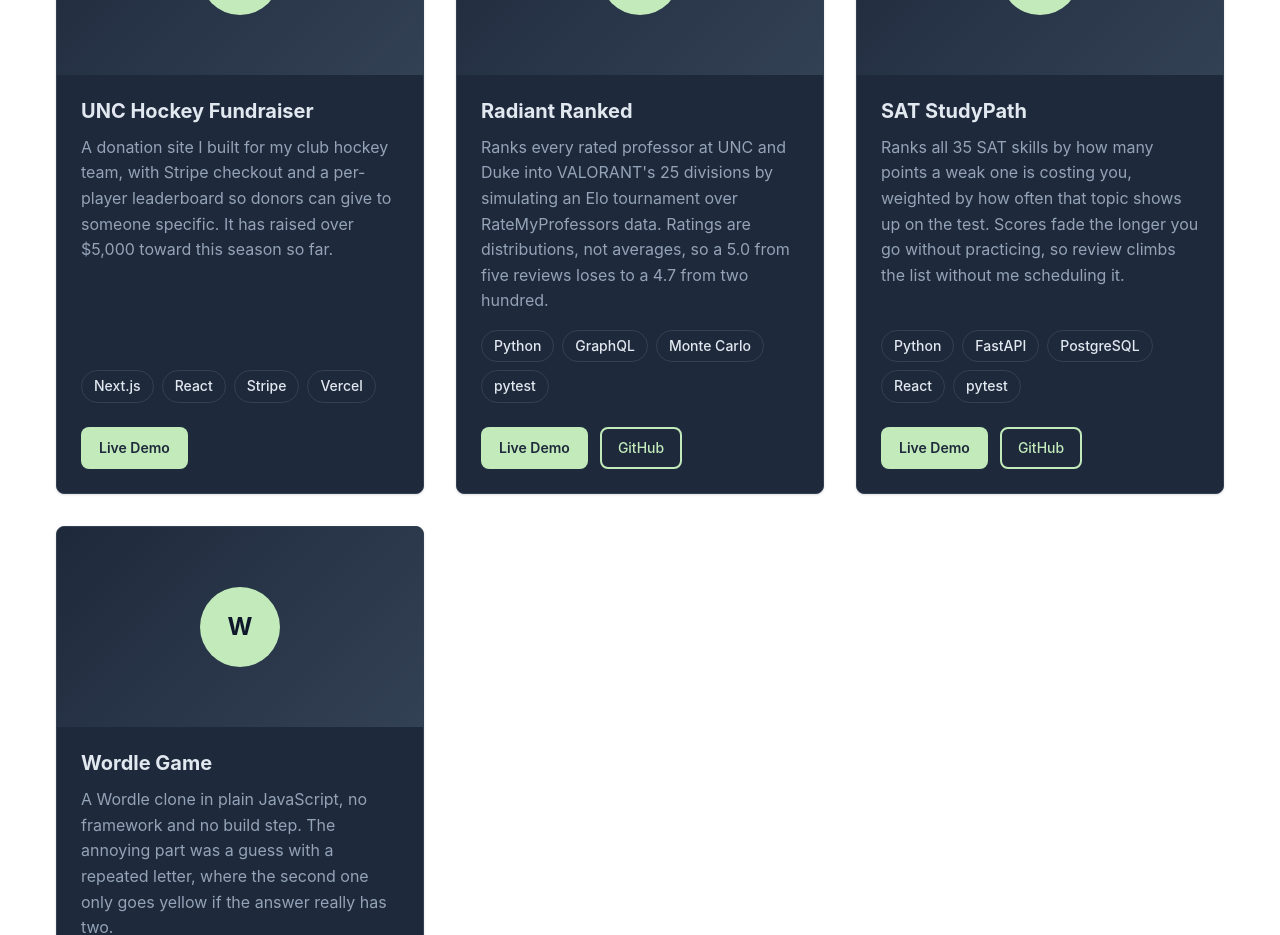
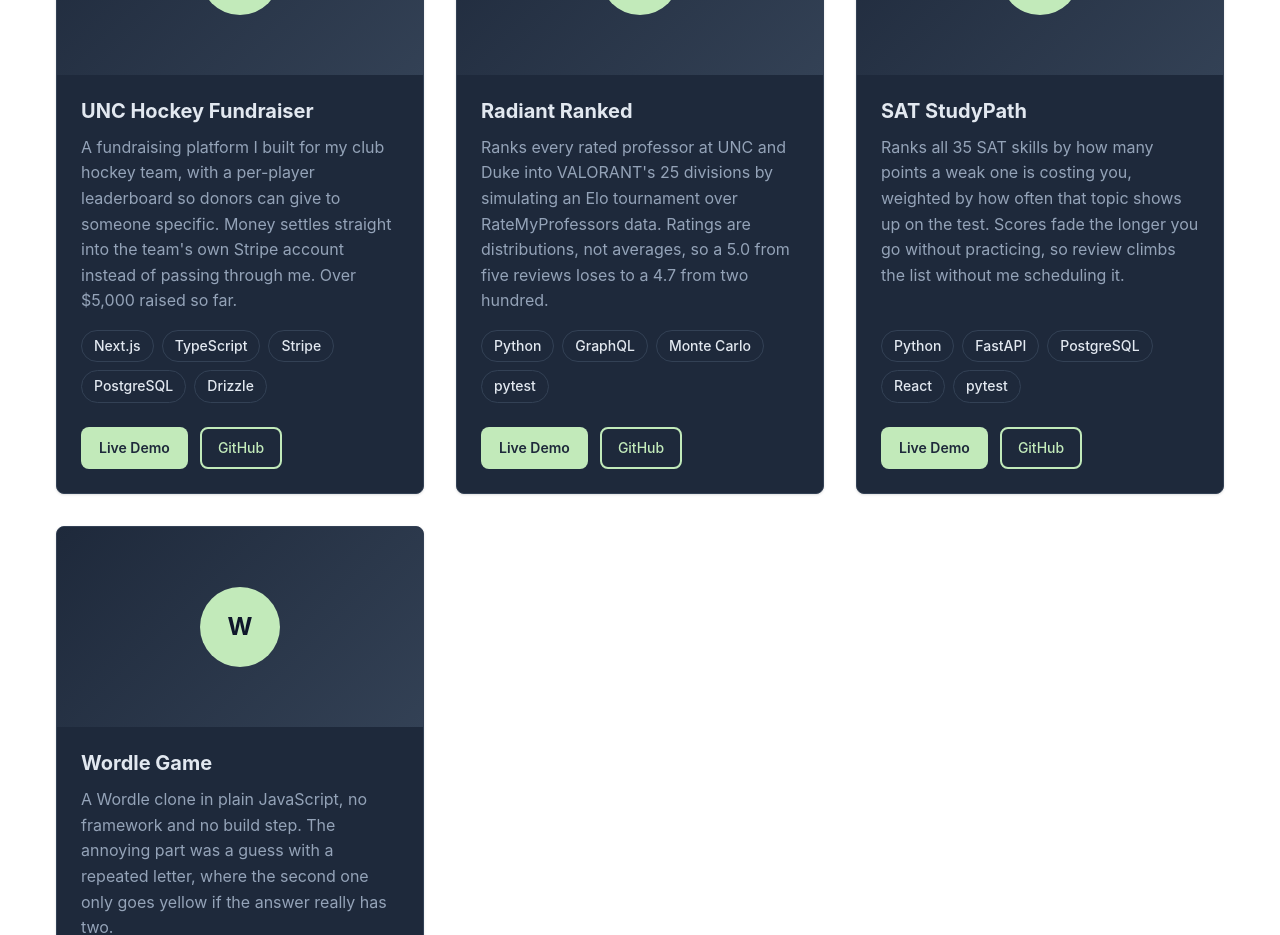
Before and after one commit to andrewpi9/andrewpi9.github.io, a React (Vite) app in the folder portfolio/: page / in a window 1280 px wide. Shown: the part 2300-3235 px from the top of the page. Built offline with nearby package versions, Linux system fonts and the light colour scheme.

Commit message:
adding the hockey fundraiser repo

```diff
--- a/portfolio/src/components/layout/Projects.tsx
+++ b/portfolio/src/components/layout/Projects.tsx
@@ -9,9 +9,10 @@
     {
       id: '0',
       title: 'UNC Hockey Fundraiser',
-      description: 'A donation site I built for my club hockey team, with Stripe checkout and a per-player leaderboard so donors can give to someone specific. It has raised over $5,000 toward this season so far.',
-      technologies: ['Next.js', 'React', 'Stripe', 'Vercel'],
+      description: 'A fundraising platform I built for my club hockey team, with a per-player leaderboard so donors can give to someone specific. Money settles straight into the team\'s own Stripe account instead of passing through me. Over $5,000 raised so far.',
+      technologies: ['Next.js', 'TypeScript', 'Stripe', 'PostgreSQL', 'Drizzle'],
       liveUrl: 'https://hockeyfundraising.vercel.app/c/2026-2027-season-fund',
+      githubUrl: 'https://github.com/andrewpi9/hockeyfundraising',
     },
     {
       id: '1',
```
Also changed, not shown: 4 other files (tests, documents, lock files or other folders).
